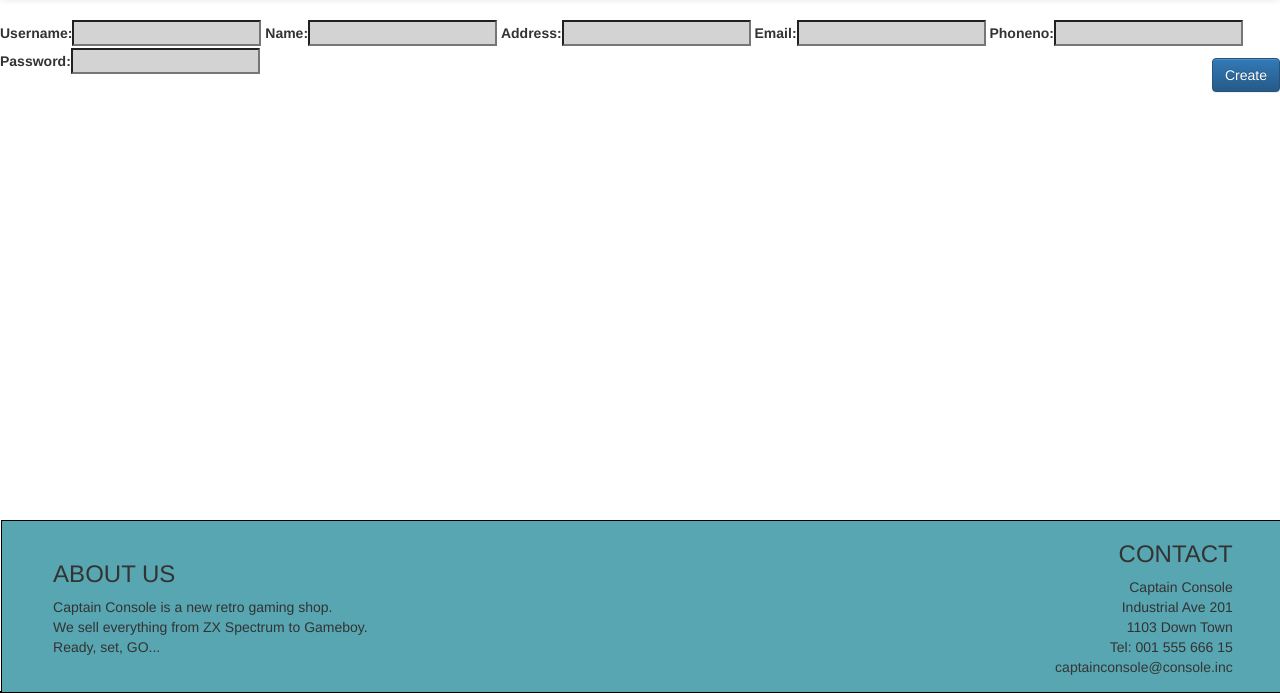
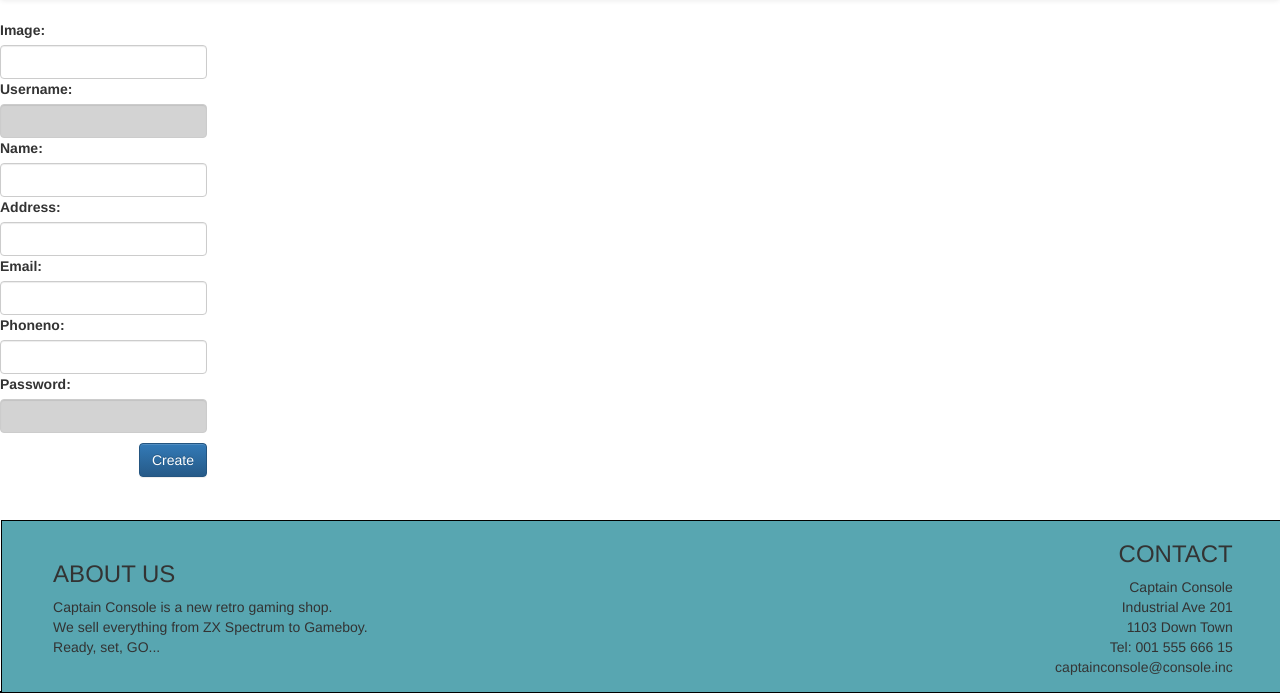
Before and after one commit to Jok90/hopur49CaptainConsole, a Django app: page /users/create_user in a window 1280 px wide. Shown: the part 107-800 px from the top of the page. Run offline with Django 3.2, Linux system fonts and the light colour scheme; some libraries are stand-ins or nearby versions.

Commit message:
Image í database og slíkt
Bæti image í user í data base, bæti image við í user_details.html

```diff
--- a/templates/user/user_details.html
+++ b/templates/user/user_details.html
@@ -1,6 +1,10 @@
 {% extends "base.html" %}
 {% block content %}
 
+
+    {% for game_image in user.userimage_set.all %}
+        <img src="{{ game_image.image }}" class="user-img" />
+    {% endfor %}
     <h1>{{ user.name }}</h1>
     <p>{{ user.address }}</p>
     <p>{{ user.phoneno }}</p>
--- a/user/forms/forms.py
+++ b/user/forms/forms.py
@@ -3,18 +3,19 @@ from django import forms
 from user.models import User
 
 class UserCreateForm(ModelForm):
+    image = forms.CharField(required=True, widget=forms.TextInput(attrs={'class': 'form-control'}))
     class Meta:
         model = User
         exclude = ['id']
         widgets = {
-            'username': widgets.TextInput(attrs={'class': 'register-input'}),
-            'name': widgets.TextInput(attrs={'class': 'register-input'}),
-            'address': widgets.TextInput(attrs={'class': 'register-input'}),
-            'email': widgets.EmailInput(attrs={'class': 'register-input'}),
-            'phoneno': widgets.TextInput(attrs={'class': 'register-input'})
+            'username': widgets.TextInput(attrs={'class': 'form-control'}),
+            'name': widgets.TextInput(attrs={'class': 'form-control'}),
+            'address': widgets.TextInput(attrs={'class': 'form-control'}),
+            'email': widgets.EmailInput(attrs={'class': 'form-control'}),
+            'phoneno': widgets.TextInput(attrs={'class': 'form-control'})
         }
     password = forms.CharField(required=True, label="Password",
-                                 widget=forms.PasswordInput(attrs={'class': 'register-input'})
+                                 widget=forms.PasswordInput(attrs={'class': 'form-control'})
                                  )
 
 class UserLoginPage(ModelForm):
@@ -25,6 +26,7 @@ class UserLoginPage(ModelForm):
             'username': widgets.TextInput(attrs={'class': 'form-control'}),
             'password': widgets.TextInput(attrs={'class': 'form-control'})
         }
+
 
 class UserUpdateForm(ModelForm):
     class Meta:
--- a/user/models.py
+++ b/user/models.py
@@ -5,6 +5,7 @@ from game.models import Game
 
 
 class User(models.Model):
+    image = models.CharField(max_length=999, blank=True)
     username = models.CharField(max_length=255, unique=True)
     name = models.CharField(max_length=255)
     address = models.CharField(max_length=750)
@@ -22,3 +23,7 @@ class Purchases(models.Model):
 class Basket(models.Model):
     id_user = models.ForeignKey(User, on_delete=models.CASCADE)
     id_game = models.ForeignKey(Game, on_delete=models.CASCADE)
+
+class UserImage(models.Model):
+    image = models.CharField(max_length=999)
+    user = models.ForeignKey(User, on_delete=models.CASCADE)
```
